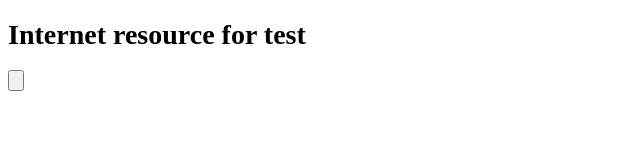
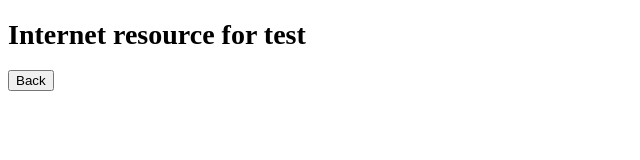
Before and after one commit to sosuisen/electron-test-security-sandbox, an Electron app: page internetresource.html in a window 900 px wide. Shown: the full height of the page, 0-640 px from the left. Drawn offline with Linux system fonts and the light colour scheme.

Commit message:
fix: Button name

```diff
--- a/internetresource.html
+++ b/internetresource.html
@@ -5,6 +5,6 @@
 </head>
 <body style="font-size:14px">
   <h1>Internet resource for test</h1>
-  <input type="button" onclick="window.history.back()">
+  <input type="button" onclick="window.history.back()" value="Back">
 </body>
 </html>
```
